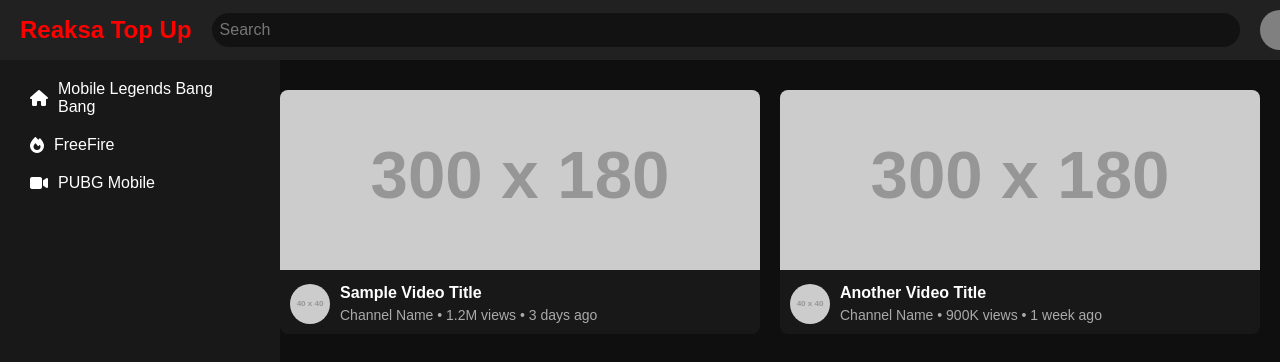
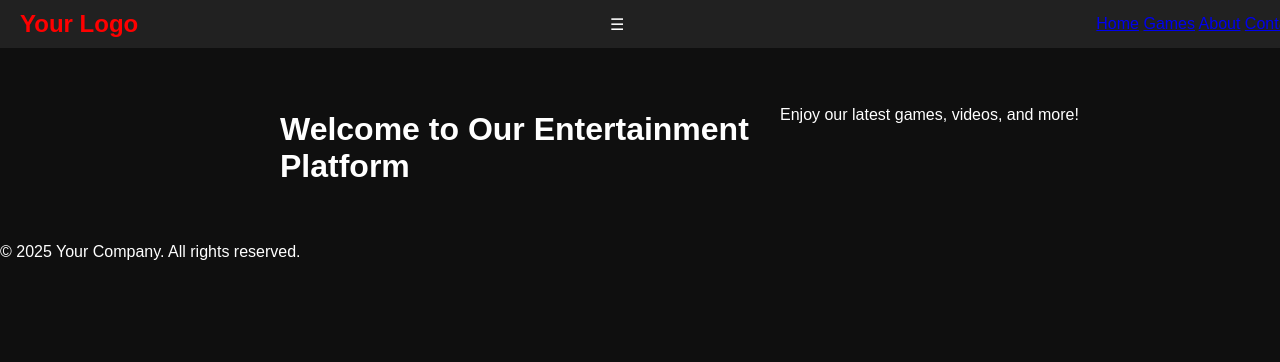
Before and after one commit to Reaksada/ReaksaTopUp, a plain HTML site: page index.html in a window 1280 px wide. Drawn offline with Linux system fonts and the light colour scheme; placeholder pictures from the web are drawn by us.

Commit message:
Update index.html

```diff
--- a/index.html
+++ b/index.html
@@ -3,51 +3,38 @@
 <head>
     <meta charset="UTF-8">
     <meta name="viewport" content="width=device-width, initial-scale=1.0">
-    <title>YouTube Clone</title>
+    <title>Entertainment Platform</title>
     <link rel="stylesheet" href="styles.css">
-    <script src="https://kit.fontawesome.com/a076d05399.js" crossorigin="anonymous"></script>
+    <script>
+        function toggleMenu() {
+            document.querySelector(".nav").classList.toggle("active");
+        }
+    </script>
 </head>
 <body>
 
-    <!-- Header (Top Bar) -->
+    <!-- Header -->
     <header class="header">
-        <div class="logo">Reaksa Top Up</div>
-        <input type="text" class="search-bar" placeholder="Search">
-        <div class="profile-icon"></div>
+        <div class="logo">Your Logo</div>
+        <div class="menu-icon" onclick="toggleMenu()">☰</div>
+        <nav class="nav">
+            <a href="#">Home</a>
+            <a href="#">Games</a>
+            <a href="#">About</a>
+            <a href="#">Contact</a>
+        </nav>
     </header>
 
-    <!-- Sidebar -->
-    <nav class="sidebar">
-        <a href="#"><i class="fas fa-home"></i> Mobile Legends Bang Bang</a>
-        <a href="#"><i class="fas fa-fire"></i> FreeFire</a>
-        <a href="#"><i class="fas fa-video"></i> PUBG Mobile</a>
-    </nav>
+    <!-- Main Content -->
+    <main class="main-content">
+        <h1>Welcome to Our Entertainment Platform</h1>
+        <p>Enjoy our latest games, videos, and more!</p>
+    </main>
 
-    <!-- Main Content (Video Grid) -->
-    <main class="main-content">
-        <div class="video-card">
-            <img src="https://via.placeholder.com/300x180" alt="Video Thumbnail">
-            <div class="video-info">
-                <img src="https://via.placeholder.com/40" alt="Channel Logo">
-                <div class="video-details">
-                    <h3>Sample Video Title</h3>
-                    <p>Channel Name • 1.2M views • 3 days ago</p>
-                </div>
-            </div>
-        </div>
-
-        <div class="video-card">
-            <img src="https://via.placeholder.com/300x180" alt="Video Thumbnail">
-            <div class="video-info">
-                <img src="https://via.placeholder.com/40" alt="Channel Logo">
-                <div class="video-details">
-                    <h3>Another Video Title</h3>
-                    <p>Channel Name • 900K views • 1 week ago</p>
-                </div>
-            </div>
-        </div>
-
-    </main>
+    <!-- Footer -->
+    <footer class="footer">
+        <p>&copy; 2025 Your Company. All rights reserved.</p>
+    </footer>
 
 </body>
 </html>
```
